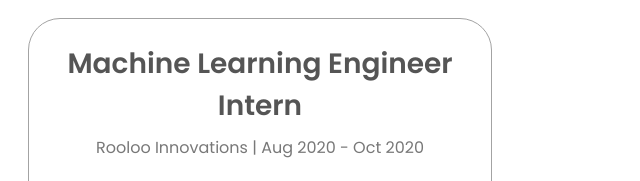
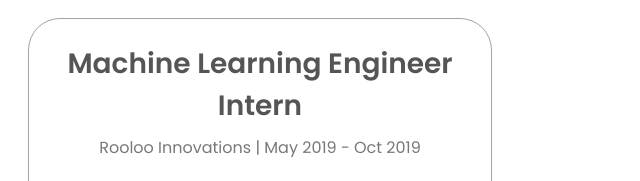
Before and after one commit to sukumar-govindraj/sukumar-govindraj.github.io, a plain HTML site: page index.html in a window 1280 px wide. Shown: the part 3100-3281 px from the top of the page, 628-1268 px from the left. Drawn offline with Linux system fonts and the light colour scheme.

Commit message:
Update internship period for Machine Learning Engineer

```diff
--- a/index.html
+++ b/index.html
@@ -374,7 +374,7 @@
           <!-- Software Engineer Intern Block -->
           <div class="details-container">
             <h2 class="experience-sub-title">Machine Learning Engineer Intern</h2>
-            <p class="company-period">Rooloo Innovations | Aug 2020 - Oct 2020</p>
+            <p class="company-period">Rooloo Innovations | May 2019 - Oct 2019</p>
             <div class="article-container">
               <article>
                 <img src="./assets/checkmark.png" alt="Experience icon" class="icon" />
```
